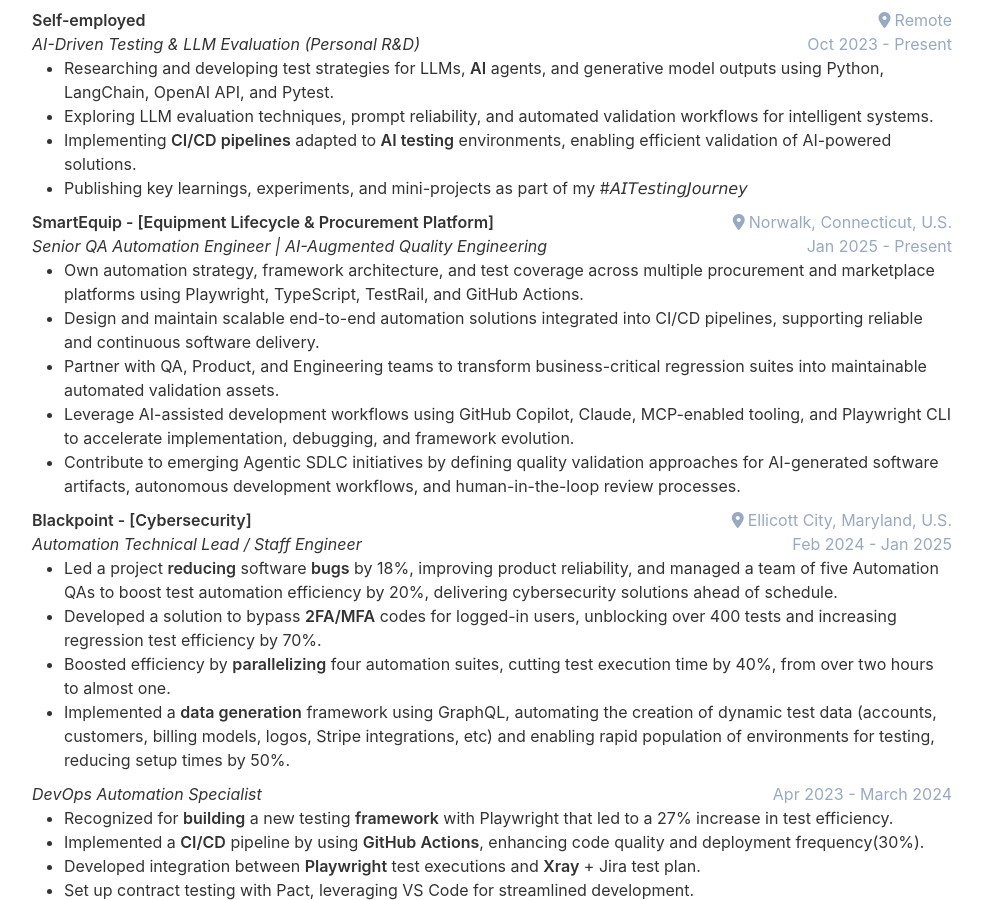
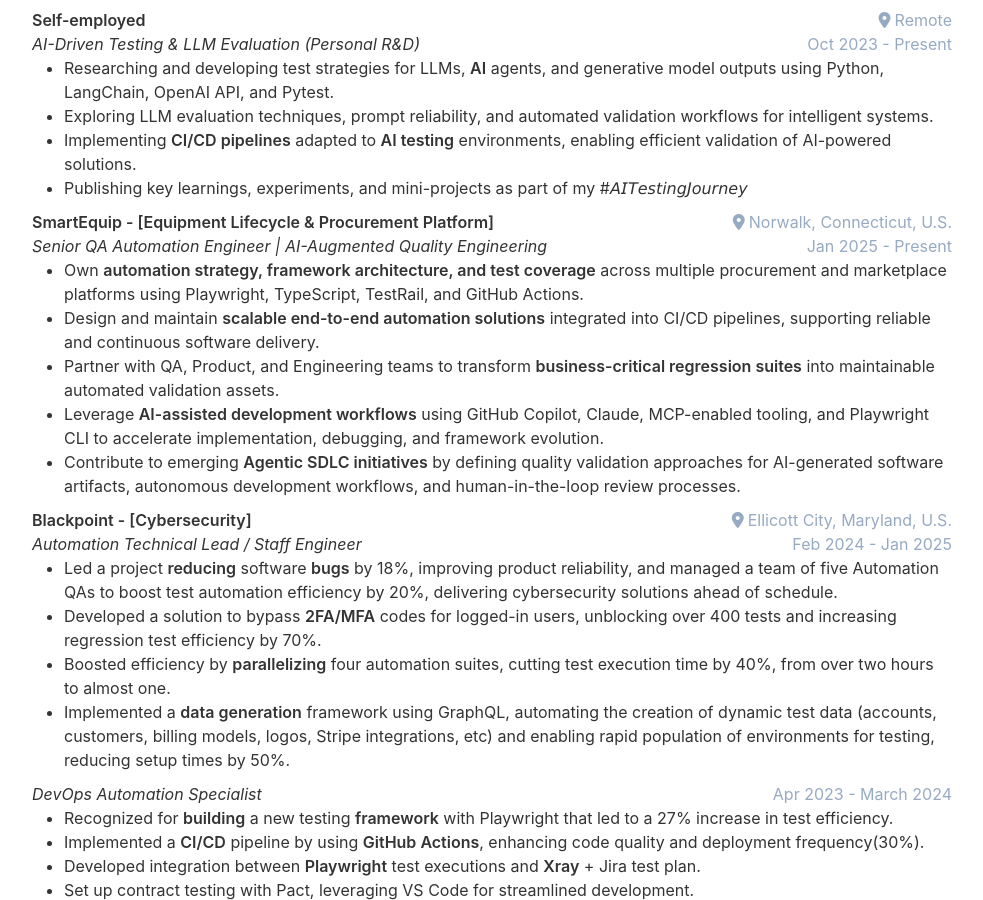
Before and after one commit to cvera08/full-resume, a Jekyll site: the page built from index.html, in a window 1280 px wide and 900 px high, scrolled down 2029 px. Shown: the whole window, without its empty margins (148-1131 px from the left). Built offline with Jekyll 4.4.1, drawn with Linux system fonts in a browser that asks for light colours.

```diff
--- a/_data/data.yml
+++ b/_data/data.yml
@@ -130,11 +130,11 @@ experience:
       role: Senior QA Automation Engineer | AI-Augmented Quality Engineering
       location: Norwalk, Connecticut, U.S.
       description: |
-        - Own automation strategy, framework architecture, and test coverage across multiple procurement and marketplace platforms using Playwright, TypeScript, TestRail, and GitHub Actions.
-        - Design and maintain scalable end-to-end automation solutions integrated into CI/CD pipelines, supporting reliable and continuous software delivery.
-        - Partner with QA, Product, and Engineering teams to transform business-critical regression suites into maintainable automated validation assets.
-        - Leverage AI-assisted development workflows using GitHub Copilot, Claude, MCP-enabled tooling, and Playwright CLI to accelerate implementation, debugging, and framework evolution.
-        - Contribute to emerging Agentic SDLC initiatives by defining quality validation approaches for AI-generated software artifacts, autonomous development workflows, and human-in-the-loop review processes.
+        - Own **automation strategy, framework architecture, and test coverage** across multiple procurement and marketplace platforms using Playwright, TypeScript, TestRail, and GitHub Actions.
+        - Design and maintain **scalable end-to-end automation solutions** integrated into CI/CD pipelines, supporting reliable and continuous software delivery.
+        - Partner with QA, Product, and Engineering teams to transform **business-critical regression suites** into maintainable automated validation assets.
+        - Leverage **AI-assisted development workflows** using GitHub Copilot, Claude, MCP-enabled tooling, and Playwright CLI to accelerate implementation, debugging, and framework evolution.
+        - Contribute to emerging **Agentic SDLC initiatives** by defining quality validation approaches for AI-generated software artifacts, autonomous development workflows, and human-in-the-loop review processes.
     - company: Blackpoint - [Cybersecurity]
       date: Feb 2024 - Jan 2025
       role: Automation Technical Lead / Staff Engineer
```
